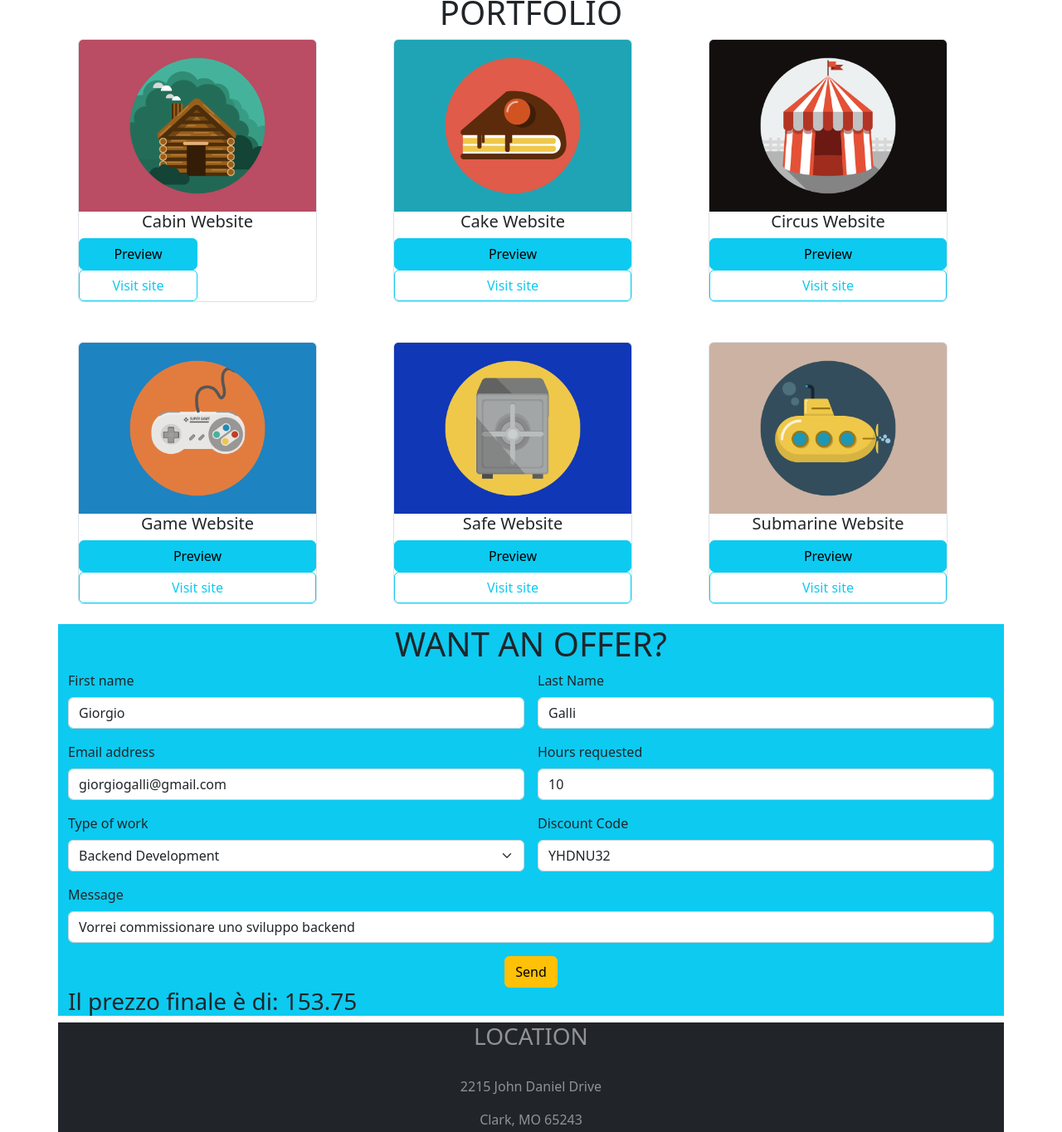
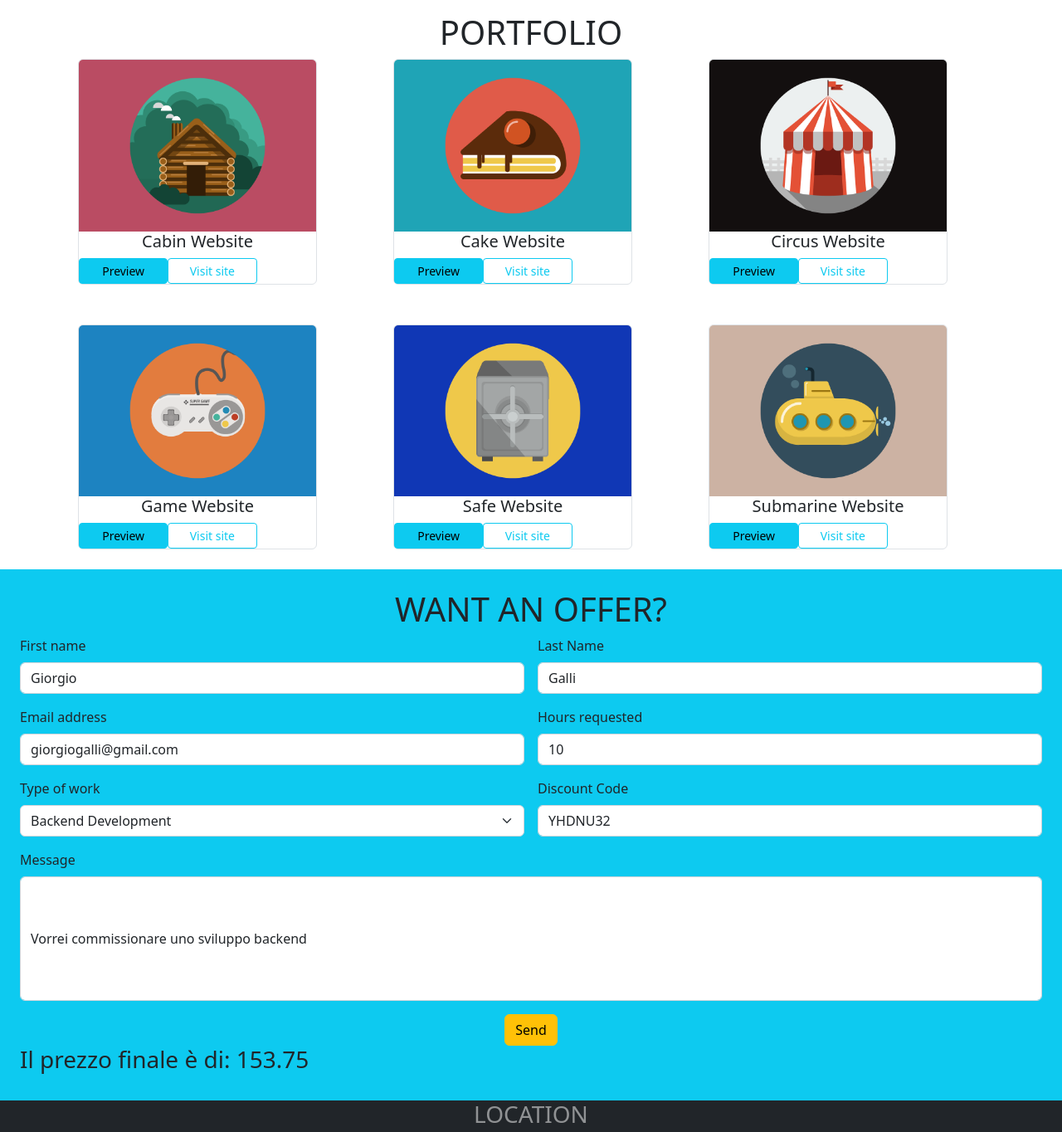
Before and after one commit to lucianocecere07/bootstrap-html-freelancer, a plain HTML site: page index.html in a window 1280 px wide. Shown: the part 513-1877 px from the top of the page at 83% size. Drawn offline with nearby package versions, Linux system fonts and the light colour scheme.

Commit message:
Preview e visit site sulla stessa riga

```diff
--- a/index.html
+++ b/index.html
@@ -20,11 +20,10 @@
     </header>
 
     <main>
-
-        <div class="profilo bg-info pt-4">
-            <div class="row text-center">
+        <div class="container-fluid bg-info p-4">
+            <div class="row text-center g-5">
                 <div class="col">
-                    <div class="card" style="width: 18rem;">
+                    <div class="card bg-info border border-0" style="width: 18rem;">
                         <img src="./img/undraw_profile_pic_ic5t.svg" class="card-img-top" alt="Profilo">
                         <div class="card-body">
                             <h1 class="card-title">Pinco Pallo</h1>
@@ -42,54 +41,66 @@
                     <div class="card border border-1" style="width: 18rem;">
                         <img src="./img/portfolio/cabin.png" class="card-img-top p-0 m-0" alt="Cabin">
                         <h5 class="card-title text-center">Cabin Website</h5>
-                        <button type="button" class="col-6 btn btn-info text-left">Preview</button>
-                        <button type="button" class="col-6 btn btn-outline-info text-right">Visit site</button>
+                        <div class="row w-75 g-0">
+                            <button type="button" class="col-6 btn btn-info btn-sm">Preview</button>
+                            <button type="button" class="col-6 btn btn-outline-info btn-sm">Visit site</button>
+                        </div>
                     </div>
                 </div>
                 <div class="col-12 col-md-6 col-xl-4">
                     <div class="card border border-1" style="width: 18rem;">
                         <img src="./img/portfolio/cake.png" class="card-img-top p-0 m-0" alt="Cake">
                         <h5 class="card-title text-center">Cake Website</h5>
-                        <button type="button" class="btn btn-info">Preview</button>
-                        <button type="button" class="btn btn-outline-info">Visit site</button>
+                        <div class="row w-75 g-0">
+                            <button type="button" class="col-6 btn btn-info btn-sm">Preview</button>
+                            <button type="button" class="col-6 btn btn-outline-info btn-sm">Visit site</button>
+                        </div>
                     </div>
                 </div>
                 <div class="col-12 col-md-6 col-xl-4">
                     <div class="card border border-1" style="width: 18rem;">
                         <img src="./img/portfolio/circus.png" class="card-img-top p-0 m-0" alt="Circus">
                         <h5 class="card-title text-center">Circus Website</h5>
-                        <button type="button" class="btn btn-info">Preview</button>
-                        <button type="button" class="btn btn-outline-info">Visit site</button>
+                        <div class="row w-75 g-0">
+                            <button type="button" class="col-6 btn btn-info btn-sm">Preview</button>
+                            <button type="button" class="col-6 btn btn-outline-info btn-sm">Visit site</button>
+                        </div>
                     </div>
                 </div>
                 <div class="col-12 col-md-6 col-xl-4">
                     <div class="card border border-1" style="width: 18rem;">
                         <img src="./img/portfolio/game.png" class="card-img-top p-0 m-0" alt="Game">
                         <h5 class="card-title text-center">Game Website</h5>
-                        <button type="button" class="btn btn-info">Preview</button>
-                        <button type="button" class="btn btn-outline-info">Visit site</button>
+                        <div class="row w-75 g-0">
+                            <button type="button" class="col-6 btn btn-info btn-sm">Preview</button>
+                            <button type="button" class="col-6 btn btn-outline-info btn-sm">Visit site</button>
+                        </div>
                     </div>
                 </div>
                 <div class="col-12 col-md-6 col-xl-4">
                     <div class="card border border-1" style="width: 18rem;">
                         <img src="./img/portfolio/safe.png" class="card-img-top p-0 m-0" alt="Safe">
                         <h5 class="card-title text-center">Safe Website</h5>
-                        <button type="button" class="btn btn-info">Preview</button>
-                        <button type="button" class="btn btn-outline-info">Visit site</button>
+                        <div class="row w-75 g-0">
+                            <button type="button" class="col-6 btn btn-info btn-sm">Preview</button>
+                            <button type="button" class="col-6 btn btn-outline-info btn-sm">Visit site</button>
+                        </div>
                     </div>
                 </div>
                 <div class="col-12 col-md-6 col-xl-4">
                     <div class="card border border-1" style="width: 18rem;">
                         <img src="./img/portfolio/submarine.png" class="card-img-top p-0 m-0" alt="Submarine">
                         <h5 class="card-title text-center">Submarine Website</h5>
-                        <button type="button" class="btn btn-info">Preview</button>
-                        <button type="button" class="btn btn-outline-info">Visit site</button>
+                        <div class="row w-75 g-0">
+                            <button type="button" class="col-6 btn btn-info btn-sm">Preview</button>
+                            <button type="button" class="col-6 btn btn-outline-info btn-sm">Visit site</button>
+                        </div>
                     </div>
                 </div>
             </div>
         </div>
 
-        <div class="container bg-info">
+        <div class="container-fluid bg-info p-4">
             <h1 class="form text-center">WANT AN OFFER?</h1>
             <form class="row g-3">
                 <div class="col-md-6">
@@ -122,7 +133,7 @@
                 </div>
                 <div class="col-md-12">
                     <label for="inputMessage" class="form-label">Message</label>
-                    <input type="text" class="form-control" id="inputMessage" value="Vorrei commissionare uno sviluppo backend">
+                    <input type="text" class="form-control text-left" id="inputMessage" value="Vorrei commissionare uno sviluppo backend" style="height: 150px">
                 </div>
                 <div class="col-12 text-center">
                   <button type="submit" class="btn btn-warning">Send</button>
@@ -130,40 +141,16 @@
             </form>
             <h3>Il prezzo finale è di: 153.75</h3>
         </div>
-
     </main>
 
     <footer>
-        <div class="container bg-dark text-center text-white-50">
+        <div class="container-fluid bg-dark text-center text-white-50">
             <h3>LOCATION</h3>
             <br><p class="fw-light">2215 John Daniel Drive</p>
             <p class="fw-light">Clark, MO 65243</p>
             <br><p class="fs-6 fw-light">Copyright &#169; Your Website 2021</p>
-
-
-
-
-
-
-
         </div>
-
-
-
-
-
-
-
-
-
     </footer>
-
-
-
-
-
-
-
 
     <script src="https://cdn.jsdelivr.net/npm/bootstrap@5.2.2/dist/js/bootstrap.bundle.min.js"
         integrity="sha384-OERcA2EqjJCMA+/3y+gxIOqMEjwtxJY7qPCqsdltbNJuaOe923+mo//f6V8Qbsw3"
```
